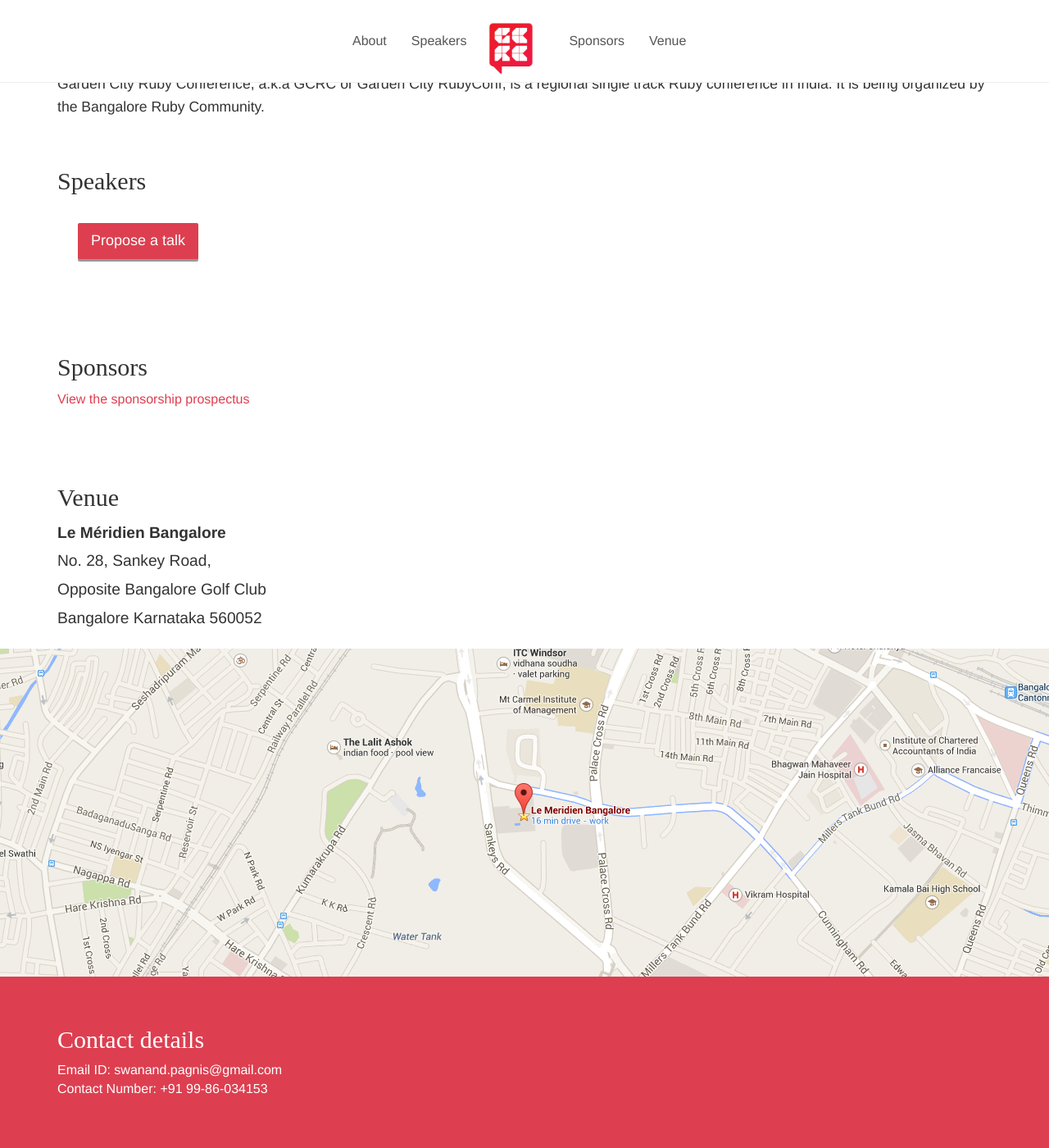
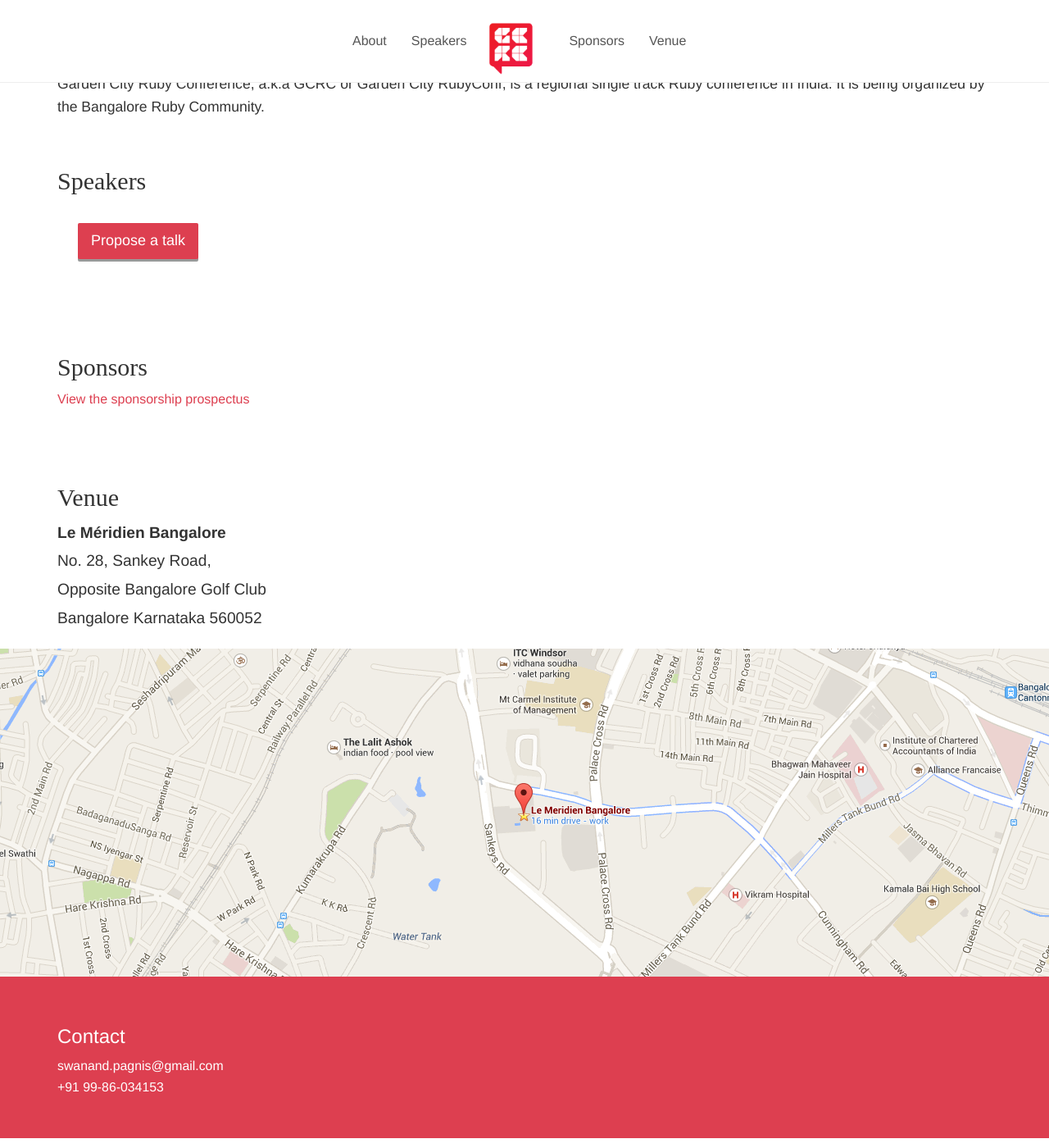
Before and after one commit to GardenCityRuby/GCRC2015, a Jekyll site: the page built from index.html, in a window 1280 px wide and 1400 px high, scrolled down 615 px. Shown: the whole window at 82% size. Built offline with Jekyll 4.4.1, drawn with Linux system fonts in a browser that asks for light colours.

Commit message:
Update maps link; Fix missing CFP link
- Adjust footer text size

```diff
--- a/css/styles.scss
+++ b/css/styles.scss
@@ -50,6 +50,7 @@
 
   li {
     text-align: center;
+
     a {
       font-size: 1em;
       font-weight: 300;
@@ -204,6 +205,7 @@
 }
 
 footer {
+  font-size: 0.9em;
   padding: 40px;
   background: $brand-primary;
   color: white;
--- a/index.html
+++ b/index.html
@@ -60,7 +60,7 @@
       <a class="btn btn-hero btn-lg btn-default" href="http://gcrc15.doattend.com">
         Register Now
       </a>
-      <a class="btn btn-hero btn-lg btn-default" href="#">
+      <a class="btn btn-hero btn-lg btn-default" href="http://cfp.gardencityruby.org/events/gcrc15">
         Propose a talk
       </a>
     </div>
@@ -121,7 +121,7 @@
     </address>
     </p>
   </div>
-  <a href="https://maps.google.com" class="map jumbotron">
+  <a href="https://maps.google.com/maps?f=q&source=s_q&hl=en&geocode=&q=Le+Meridien+Bangalore,+28,+Sankey+Road,+Bengaluru,+Karnataka,+India&aq=0&oq=le+merid&sll=28.59515,77.211528&sspn=0.218247,0.361862&vpsrc=6&t=m&gl=us&ie=UTF8&hq=Le+Meridien+Bangalore,+28,+Sankey+Road,+Bengaluru,+Karnataka,+India&hnear=&radius=15000&ll=12.990377,77.586946&spn=0.003784,0.005654&z=18&cid=943640211268752346&iwloc=A" class="map jumbotron">
   </a>
 </section>
 
@@ -130,11 +130,11 @@
   <div class="container">
     <div class="row">
       <div class="col-md-4">
-        <h2>Contact details</h2>
-        <address>
-          Email ID: <a href="mailto:swanand.pagnis@gmail.com">swanand.pagnis@gmail.com</a><br>
-          Contact Number: <a href="tel:+919986034153<">+91 99-86-034153</a>
-        </address>
+        <h3>Contact</h3>
+        <p class='contact'>
+          <a href="mailto:swanand.pagnis@gmail.com">swanand.pagnis@gmail.com</a><br>
+          <a href="tel:+919986034153<">+91 99-86-034153</a>
+        </p>
       </div>
     </div>
   </div>
```
